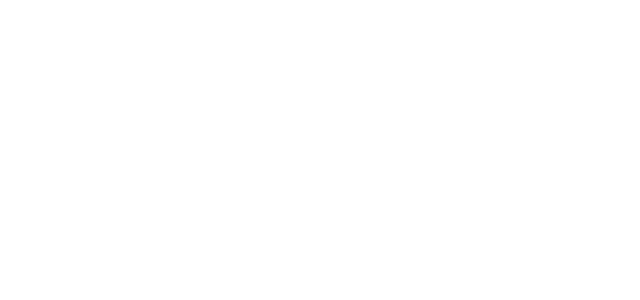
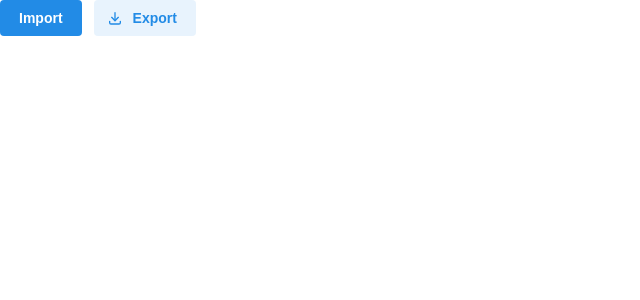
Before and after one commit to deluxejamie/cs261-airport-simulator, a Next.js app in the folder frontend/: page / in a window 1280 px wide. Shown: the top 300 px of the page, without its empty margins (0-640 px from the left). Built offline with nearby package versions, Linux system fonts and the light colour scheme.

Commit message:
feat: implements export button

```diff
--- a/frontend/src/app/page.js
+++ b/frontend/src/app/page.js
@@ -5,11 +5,21 @@
 	RunwayModes,
 	useAdvancedConfig,
 	useFlightSchedule,
+	useHazardSchedule,
 } from "./hooks";
+import ExportImportButtons from "@/components/export-import";
 
 export default function Home() {
 	const { runways, addRunway, removeRunway } = useRunways();
 	const { advancedConfig } = useAdvancedConfig();
 	const { flights } = useFlightSchedule();
-	return <></>;
+	const { hazards } = useHazardSchedule();
+	return (
+		<ExportImportButtons
+			runways={runways}
+			advancedConfig={advancedConfig}
+			flights={flights}
+			hazards={hazards}
+		/>
+	);
 }
--- /dev/null
+++ b/frontend/src/components/export-import.jsx
@@ -0,0 +1,69 @@
+"use client";
+import { Button, Flex } from "@mantine/core";
+import { IconDownload } from "@tabler/icons-react";
+import { useDisclosure } from "@mantine/hooks";
+
+export default function ExportImportButtons({
+	runways,
+	advancedConfig,
+	flights,
+	hazards,
+}) {
+	const [exportLoading, { open, close }] = useDisclosure();
+
+	return (
+		<Flex gap="sm" direction="row">
+			<Button variant="filled">Import</Button>
+			<Button
+				variant="light"
+				leftSection={<IconDownload size={16} />}
+				loading={exportLoading}
+				onClick={() => {
+					open();
+					const jsonConfig = generateConfigJSON(
+						runways,
+						advancedConfig,
+						flights,
+						hazards,
+						[null, 2], // this means that the json file is easier to read (has spacing for humans)
+					);
+					const tempLink = document.createElement("a");
+					tempLink.href = window.URL.createObjectURL(new Blob([jsonConfig]));
+					tempLink.setAttribute("download", "flight_configuration.json");
+					document.body.appendChild(tempLink);
+					tempLink.click();
+					document.body.removeChild(tempLink);
+					close();
+				}}
+			>
+				Export
+			</Button>
+		</Flex>
+	);
+}
+
+/**
+ * This function generates a JSON for the configuration currently stored by the hooks
+ * @param {Array<>} runways A runways array (typedef in hooks.js)
+ * @param {Object} advancedConfig An advancedConfig object (typedef in hooks.js)
+ * @param {Map<>} flights A flights schedule object (typedef in hooks.js)
+ * @param {Map<>} hazards A hazard schedule object (typedef in hooks.js)
+ * @param {Array} args Args to provide to the JSON.stringify call
+ */
+export const generateConfigJSON = (
+	runways,
+	advancedConfig,
+	flights,
+	hazards,
+	args,
+) => {
+	return JSON.stringify(
+		{
+			runways,
+			advancedConfig,
+			flights: [...flights.values()],
+			hazards: [...hazards.values()],
+		},
+		...args,
+	);
+};
```
